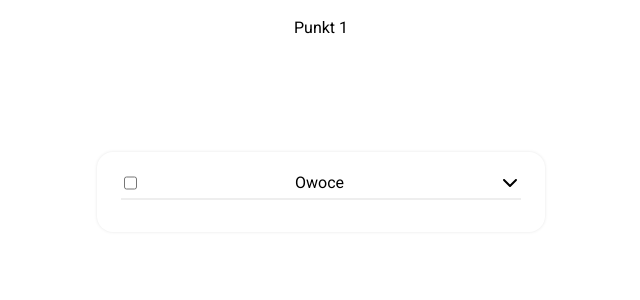
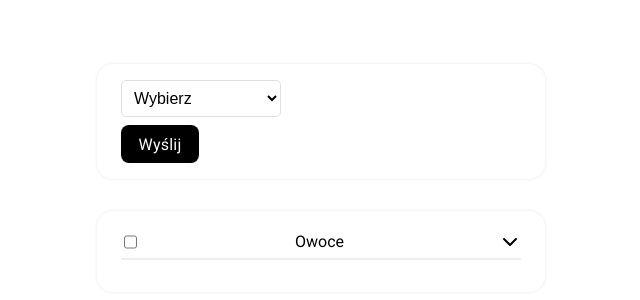
Before and after one commit to Arrugonoto/recruitment_project_one, a React (Vite) app: page / in a window 1280 px wide. Shown: the top 300 px of the page, without its empty margins (319-959 px from the left). Built offline with nearby package versions, Linux system fonts and the light colour scheme.

Commit message:
update: finished first part of task (both finished)

```diff
--- a/package.json
+++ b/package.json
@@ -10,6 +10,7 @@
     "preview": "vite preview"
   },
   "dependencies": {
+    "@hookform/resolvers": "^3.3.4",
     "react": "^18.2.0",
     "react-dom": "^18.2.0",
     "react-hook-form": "^7.50.1",
--- a/src/App.tsx
+++ b/src/App.tsx
@@ -1,4 +1,5 @@
 import { ListContainer } from './components/list-container/ListContainer';
+import { FoodForm } from './components/forms/food-form/FoodForm';
 
 function App() {
    return (
@@ -15,10 +16,10 @@ function App() {
                display: 'flex',
                width: '100%',
                justifyContent: 'center',
-               padding: '1rem',
+               padding: '4rem 1rem 0 1rem',
             }}
          >
-            Punkt 1
+            <FoodForm />
          </section>
          <section
             style={{
@@ -26,7 +27,7 @@ function App() {
                width: '100%',
                justifyContent: 'center',
                padding: '1rem',
-               marginTop: '5rem',
+               marginTop: '1rem',
             }}
          >
             <ListContainer />
--- /dev/null
+++ b/src/components/forms/food-form/FoodForm.tsx
@@ -0,0 +1,145 @@
+import { useState } from 'react';
+import { useForm } from 'react-hook-form';
+import { yupResolver } from '@hookform/resolvers/yup';
+import * as yup from 'yup';
+
+const FormSchema = yup
+   .object({
+      selectedValue: yup.string().required(),
+   })
+   .required();
+
+type FormData = {
+   selectedValue: string;
+};
+
+export const FoodForm = () => {
+   const [isHovered, setIsHovered] = useState<boolean>(false);
+   // const [submittedData, setSubmittedData] = useState<string | null>(null);
+   const {
+      handleSubmit,
+      setValue,
+      formState: { errors },
+   } = useForm({ resolver: yupResolver(FormSchema) });
+
+   const onSubmit = (data: FormData) => {
+      console.log(data);
+      // if (Object.keys(errors).length === 0) {
+      //    setSubmittedData(data.selectedValue);
+      // } else {
+      //    setSubmittedData(null);
+      // }
+   };
+
+   const handleMouseEnter = () => {
+      setIsHovered(true);
+   };
+   const handleMouseLeave = () => {
+      setIsHovered(false);
+   };
+
+   return (
+      <div
+         style={{
+            display: 'flex',
+            flexDirection: 'column',
+            gap: '1rem',
+            justifyContent: 'center',
+            maxWidth: '28rem',
+            width: '100%',
+            boxShadow: ' 0px 0px 0.2rem 0rem rgba(0, 0, 0, 0.1',
+            borderRadius: '1rem',
+            padding: '1rem 1.5rem 1rem 1.5rem',
+         }}
+      >
+         <form
+            onSubmit={handleSubmit(onSubmit)}
+            style={{
+               display: 'flex',
+               flexDirection: 'column',
+               gap: '0.5rem',
+               width: '100%',
+            }}
+         >
+            <div
+               style={{
+                  display: 'flex',
+                  width: '100%',
+                  alignItems: 'center',
+                  gap: '1rem',
+               }}
+            >
+               <fieldset style={{ border: 'none', position: 'relative' }}>
+                  <label
+                     htmlFor="select-food"
+                     style={{ position: 'absolute', display: 'none' }}
+                  >
+                     Wybierz wartość
+                  </label>
+
+                  <select
+                     name="food"
+                     id="select-food"
+                     style={{
+                        width: '10rem',
+                        minWidth: '7rem',
+                        padding: '0.5rem',
+                        cursor: 'pointer',
+                        border: '1px solid #dfdfdf',
+                        backgroundColor: 'transparent',
+                        borderRadius: '0.3rem',
+                        fontSize: '1rem',
+                        fontWeight: 500,
+                     }}
+                     onChange={e => {
+                        setValue('selectedValue', e.target.value);
+                     }}
+                  >
+                     <option value="">Wybierz</option>
+                     <option value="vegetables">Warzywa</option>
+                     <option value="fruits">Owoce</option>
+                  </select>
+               </fieldset>
+               <div
+                  style={{
+                     height: '1.6rem',
+                     padding: '0.1rem',
+                     fontWeight: '500',
+                  }}
+               >
+                  {errors.selectedValue?.message && (
+                     <p style={{ color: 'rgb(219, 0, 0)' }}>Wybierz wartość</p>
+                  )}
+                  {/* {submittedData && (
+                     <p style={{ color: 'rgb(0, 211, 0)' }}>
+                        Pomyślnie wysłano
+                     </p>
+                  )} */}
+               </div>
+            </div>
+
+            <button
+               type="submit"
+               style={{
+                  alignSelf: 'flex-start',
+                  padding: '0.6rem 1.1rem',
+                  backgroundColor: `${isHovered ? '#333333' : '#000'}`,
+                  color: '#fafafa',
+                  border: ' none',
+                  borderRadius: '0.5rem',
+                  fontFamily: 'Roboto',
+                  fontSize: '1rem',
+                  fontWeight: '400',
+                  cursor: 'pointer',
+                  letterSpacing: '0.2px',
+                  transition: 'background-color 0.2s ease',
+               }}
+               onMouseEnter={handleMouseEnter}
+               onMouseLeave={handleMouseLeave}
+            >
+               Wyślij
+            </button>
+         </form>
+      </div>
+   );
+};
--- a/src/components/list-container/Content.tsx
+++ b/src/components/list-container/Content.tsx
@@ -42,7 +42,6 @@ export const Content = ({
          setFruits(newValues);
          setCheckedFruits([...filteredChecks]);
       }
-      console.log(checkedFruits);
    };
 
    return (
--- a/src/components/list-container/ListContainer.tsx
+++ b/src/components/list-container/ListContainer.tsx
@@ -59,6 +59,14 @@ export const ListContainer = () => {
    const [isVisible, setIsVisible] = useState<boolean>(false);
    const [checkedFruits, setCheckedFruits] = useState<string[]>([]);
    const [prices, setPrices] = useState<PriceTypes[]>([]);
+   const [isHovered, setIsHovered] = useState<boolean>(false);
+
+   const handleMouseEnter = () => {
+      setIsHovered(true);
+   };
+   const handleMouseLeave = () => {
+      setIsHovered(false);
+   };
 
    const handleChange = (
       e: React.ChangeEvent<HTMLInputElement>,
@@ -160,7 +168,7 @@ export const ListContainer = () => {
                            </label>
                            <input
                               type="number"
-                              id={fruit.label}
+                              id={`input${fruit.label}`}
                               name={`input${fruit.label}`}
                               min="0"
                               placeholder={
@@ -181,17 +189,23 @@ export const ListContainer = () => {
                   style={{
                      alignSelf: 'flex-start',
                      padding: '0.6rem 1.1rem',
-                     backgroundColor: '#000',
+                     backgroundColor: `${isHovered ? '#333333' : '#000'}`,
                      color: '#fafafa',
                      border: ' none',
                      borderRadius: '0.5rem',
                      fontFamily: 'Roboto',
+                     fontSize: '1rem',
                      fontWeight: '400',
-                     cursor: 'pointer',
+                     cursor: `${
+                        prices.length === 0 ? 'not-allowed' : 'pointer'
+                     }`,
                      letterSpacing: '0.1px',
+                     opacity: `${prices.length === 0 ? '0.5' : '1'}`,
                   }}
                   onClick={() => handleClick()}
                   disabled={prices.length === 0}
+                  onMouseEnter={handleMouseEnter}
+                  onMouseLeave={handleMouseLeave}
                >
                   Dodaj cenę
                </button>
--- a/src/index.css
+++ b/src/index.css
@@ -2,7 +2,7 @@
 
 :root {
    font-size: 16px;
-   font-family: Inter, system-ui, Avenir, Helvetica, Arial, sans-serif;
+   font-family: 'Roboto', Inter, system-ui, Avenir, Helvetica, Arial, sans-serif;
    line-height: 1.5;
    font-weight: 400;
    font-synthesis: none;
```
Also changed, not shown: 1 other file (tests, documents, lock files or other folders).
